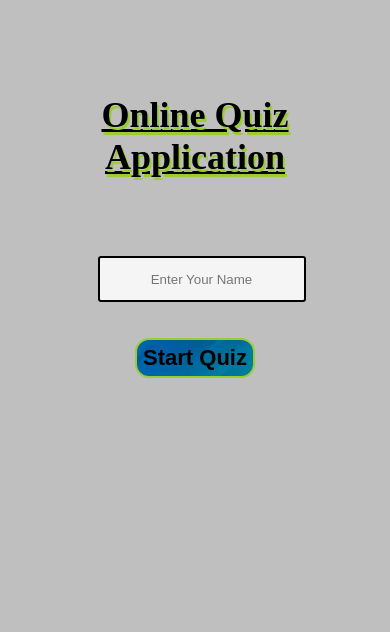
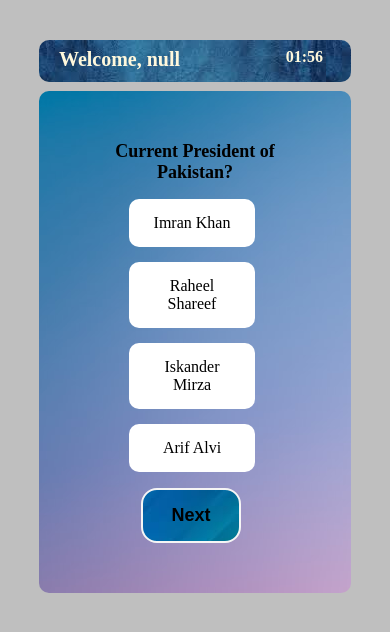
Before and after one commit to Ali866/QuizApp, a plain HTML site: page mainPage.html in a window 390 px wide. Drawn offline with Linux system fonts and the light colour scheme.

Commit message:
modified

```diff
--- a/QuizApp.js
+++ b/QuizApp.js
@@ -60,52 +60,52 @@ function startQuiz(){
 
 var questionsArray = [
     {
-        question: "Full Form of RAM is?",
-        answer: "random access memory",
+        question: "Current President of Pakistan?",
+        answer: "Arif Alvi",
         options: [
-            "random access memory",
-            "random actual memory",
-            "right access memory",
+            "Imran Khan",
+            "Raheel Shareef",
+            "Iskander Mirza",
+            "Arif Alvi",
+        ]
+    },
+    {
+        question: "ducation Minister of Sindh?",
+        answer: "Saeed Ghani",
+        options: [
+            "Saeed Ghani",
+            "Ishrat ul Ibad",
+            "Amir Liaqat",
             "none of the above",
         ]
     },
     {
-        question: "Full Form of CPU is?",
-        answer: "central processing unit",
+        question: "Full Form of CPEC?",
+        answer: "China Pakistan Economic Corridor",
         options: [
-            "central program unit",
-            "central processing unit",
-            "control panel unit",
+            "China Pakistan Election Commission",
+            "China Pakistan Economic Corridor",
+            "China Punjab Electric Corporate",
             "none of the above",
         ]
     },
     {
-        question: "Full Form of E-MAIL is?",
-        answer: "electronic mail",
+        question: "Where is Niagara Falls Situated?",
+        answer: "Canada",
         options: [
-            "electric mail",
-            "easy mail",
-            "electronic mail",
-            "none of the above",
+            "Australia",
+            "Pakistan",
+            "Swithzerland",
+            "Canada",
         ]
     },
     {
-        question: "Full Form of LCD is?",
-        answer: "liquid crystal display",
+        question: " Who owns Google ?",
+        answer: "Alphabet",
         options: [
-            "liquid crystal display",
-            "light crystal display",
-            "liquid cold display",
-            "none of the above",
-        ]
-    },
-    {
-        question: "Full Form of SEO is?",
-        answer: "none of the above",
-        options: [
-            "safe engine optimization",
-            "secure engine optimization",
-            "secret engine optimization",
+            "Microsoft",
+            "Facebook",
+            "Apple",
             "none of the above",
         ]
     },
@@ -137,16 +137,6 @@ if(qCount <= questionsArray.length-1){
 removeActiveClass();
 setResult();
 }
-
-//PREVIOUS BUTTON//
-// function previous(e){
-//     var prev=document.getElementById("previous")
-//      qCount--;
-//     DispQues(qCount);
-//     removeActiveClass();
-//     setResult();
-
-//      }
 
 
 function putActiveClass(e){
--- a/QuizStyle.css
+++ b/QuizStyle.css
@@ -179,6 +179,12 @@ display: block;
         height: 200px;
         margin: 0 auto;
     }
+    #timer{
+        font-size: 16px;
+    }
+    #intro{
+        font-size: 20px;
+    }
 
    h2{
        font-size: 18px;
@@ -198,12 +204,22 @@ display: block;
      margin-right: 55px;
  }
 }
-@media screen and (max-width:378px)
+@media screen and (max-width:370px)
 {
 
  .btn{
-    margin-right: 50px;
+     float: left;
+    margin-left: 60px;
 }
+#timer{
+    font-size: 14px;
+    margin-right: 20px;
+}
+#intro{
+    font-size: 18px;
+
+}
+
 }
 @media screen and (max-width:520px)
 {
@@ -223,9 +239,22 @@ display: block;
 
 }
 .btn{
- margin-right: 80px;
+ margin-right: 60px;
 }
 
+}
+@media screen and (max-width:330px){
+    .btn{
+        margin-right: 20px;
+       }
+
+.wrapper{
+    width: 80%;
+     display: flex;
+    justify-content: center;
+    margin: 0 auto;
+
+}
 }
 
 
--- a/mainPage.html
+++ b/mainPage.html
@@ -3,22 +3,34 @@
 <head>
     <meta charset="UTF-8">
     <meta name="viewport" content="width=device-width, initial-scale=1.0">
+    <title>Quiz App</title>
 <link rel="stylesheet" href="QuizStyle.css">
- <title>Quiz App</title>
 </head>
-<body>
-    <div class="main">
-<h1>Online Quiz Application</h1>
-<br>
-<br>
-<br>
-<input type="text" class="textField" id="userName" placeholder="Enter Your Name">
-        <!-- <button class="btnMain" onclick="putActiveClass(this)">English</button>
-<button class= "btnMain" onclick="putActiveClass(this)">General Knowledge</button>
-<button class="btnMain "onclick="putActiveClass(this)">Programming</button> -->
-<br>
-<br>
-<button class="startBtn" onclick="nameField()">Start Quiz</button>
+
+<body onload="DispQues(0), Timer(), showName()">
+    <div class="wrapper">
+        <div class="quiz">
+            <div class="header">
+                <span id="intro"  > </span>
+                <span id="timer"  >00:00</span>
+            </div>
+            <div class="body">
+                <div class="question">
+                    <h2 id="ques">What is your name?</h2>
+                    <ul class="list">
+                        <li class="option" onclick="putActiveClass(this)">ALI</li>
+                        <li class="option" onclick="putActiveClass(this)">AQEEL</li>
+                        <li class="option" onclick="putActiveClass(this)">AMMAD</li>
+                        <li class="option " onclick="putActiveClass(this)">ZEESHAN</li>
+                    </ul>
+                </div>
+                <button class="btn" id="next" onclick="ShowNext()">Next</button>
+                <!-- <button class="btn prev" id="previous" onclick="previous()">Previous</button> -->
+
+            </div>
+
+            </body>
+        </div>
     </div>
 
 
```
Also changed, not shown: index.html (+14 -26 lines), congo-icon.png (deleted).
